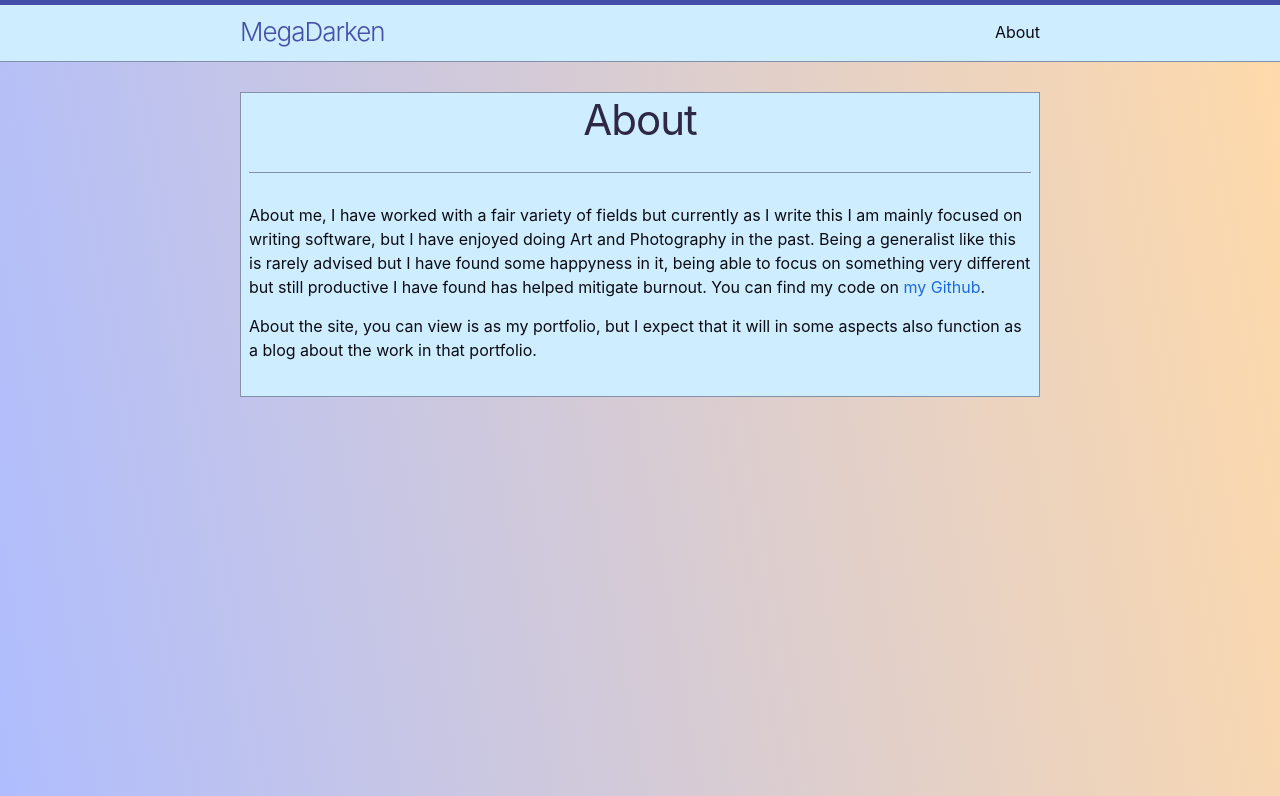
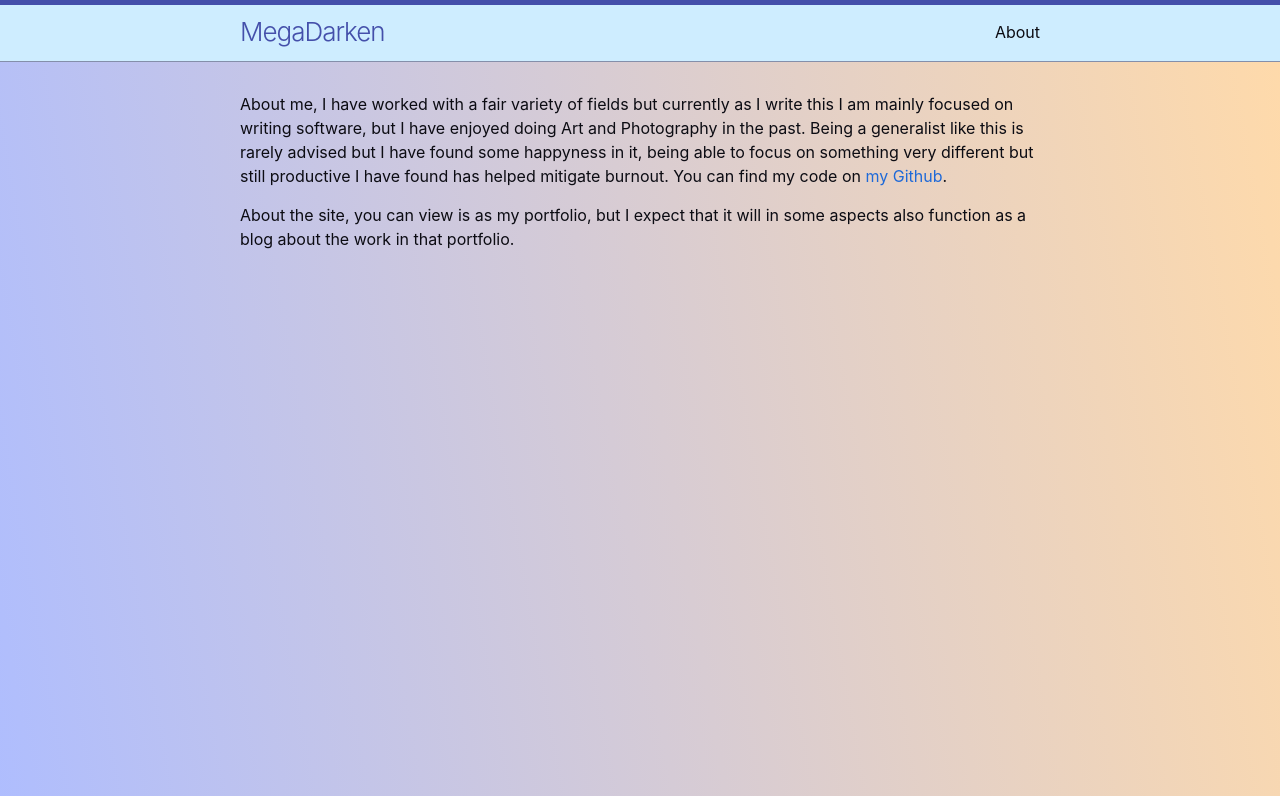
Before and after one commit to MegaDarken/megadarken.github.io, a Jekyll site: the page built from about.markdown, in a window 1280 px wide, cut to the strip 0-796 px from the top of the page. Built offline with Jekyll 4.4.1, drawn with Linux system fonts in a browser that asks for light colours.

Commit message:
page just {{ content }} for now

```diff
--- a/_layouts/page.html
+++ b/_layouts/page.html
@@ -1,14 +1,4 @@
 ---
 layout: default
 ---
-<article class="post">
-
-  <header class="post-header">
-    <h1 class="post-title">{{ page.title | escape }}</h1>
-  </header>
-
-  <div class="post-content">
-    {{ content }}
-  </div>
-
-</article>
+{{ content }}
```
